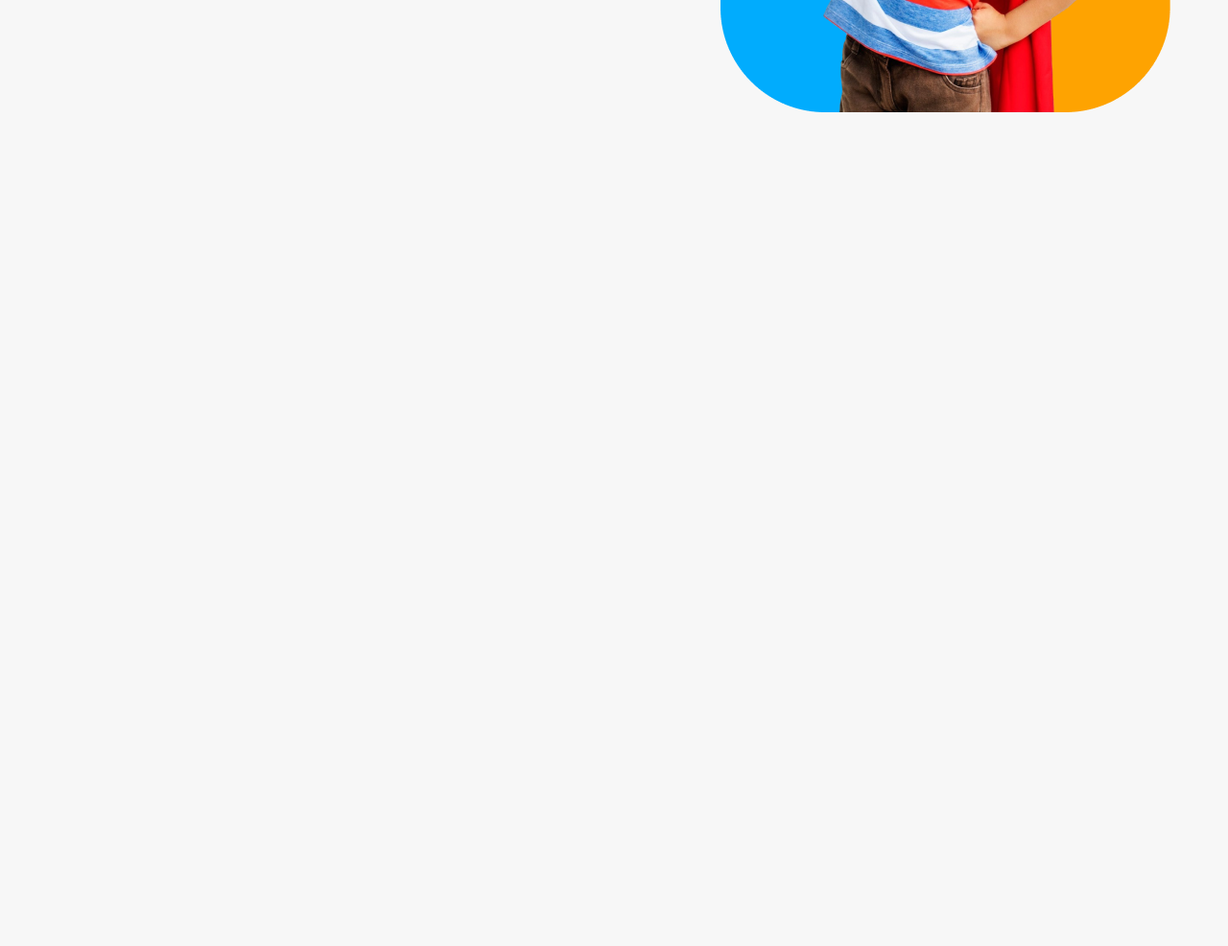
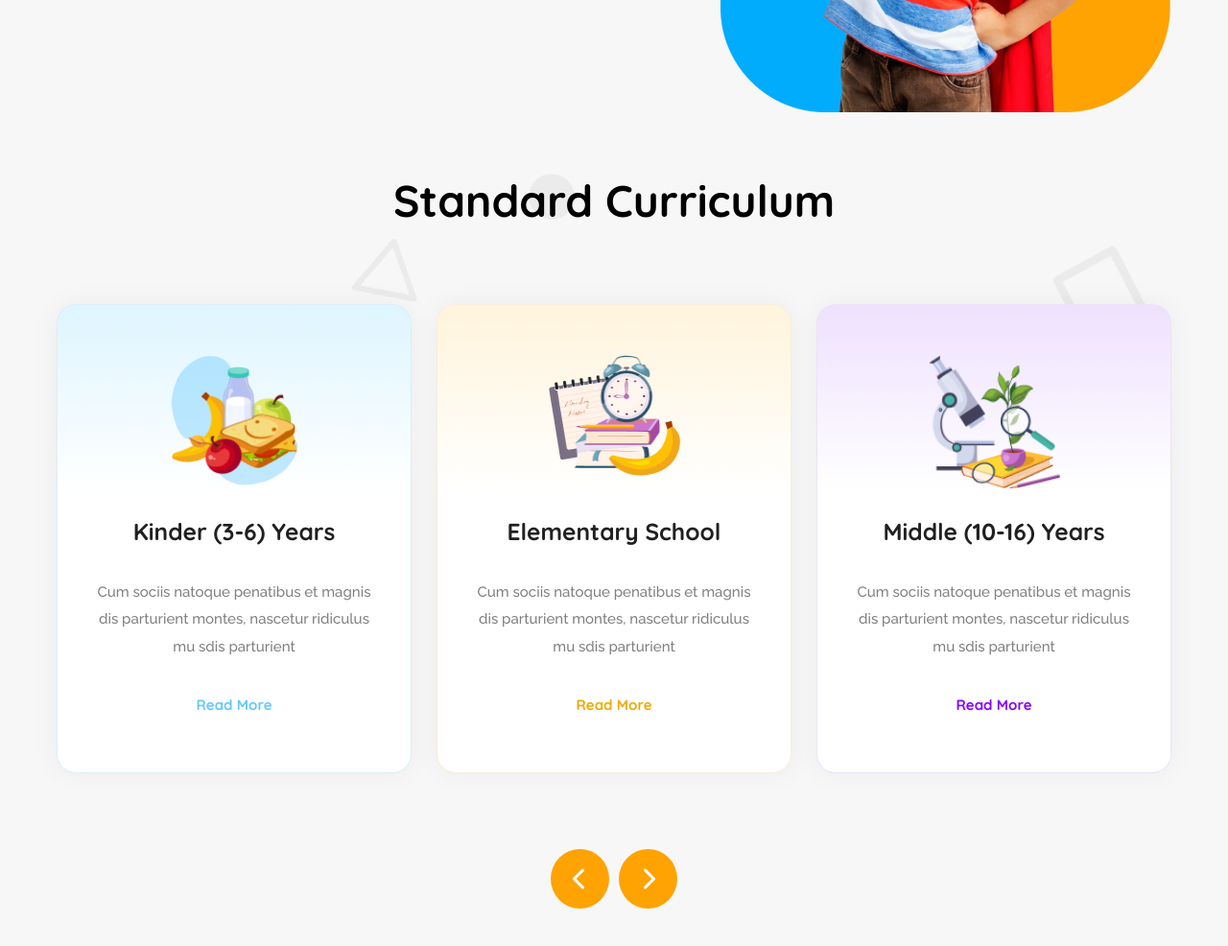
Before and after one commit to RifaOrin/Kids-School, a plain HTML site: page index.html in a window 1280 px wide. Shown: the part 560-1546 px from the top of the page at 96% size. Before the commit the page ends 800 px from the top, so only its background shows below. Drawn offline with Linux system fonts and the light colour scheme.

Commit message:
standard curriculum section style added

```diff
--- a/index.html
+++ b/index.html
@@ -54,7 +54,54 @@
         </div>
       </div>
     </header>
-    <main></main>
+    <main>
+      <section class="standard-curriculum-section">
+        <h3 class="section-title">Standard Curriculum</h3>
+        <div class="cards">
+          <div class="card" id="card-1">
+            <div class="card-image">
+              <img src="assets/kinder.png" alt="" class="card-img" />
+            </div>
+            <h5 class="card-title">Kinder (3-6) Years</h5>
+            <p class="card-description">
+              Cum sociis natoque penatibus et magnis dis parturient montes,
+              nascetur ridiculus mu sdis parturient
+            </p>
+            <button class="read-btn" id="btn-1">Read More</button>
+          </div>
+          <div class="card" id="card-2">
+            <div class="card-image">
+              <img src="assets/elementary.png" alt="" class="card-img" />
+            </div>
+            <h5 class="card-title">Elementary School</h5>
+            <p class="card-description">
+              Cum sociis natoque penatibus et magnis dis parturient montes,
+              nascetur ridiculus mu sdis parturient
+            </p>
+            <button class="read-btn" id="btn-2">Read More</button>
+          </div>
+          <div class="card" id="card-3">
+            <div class="card-image">
+              <img src="assets/middle.png" alt="" class="card-img" />
+            </div>
+            <h5 class="card-title">Middle (10-16) Years</h5>
+            <p class="card-description">
+              Cum sociis natoque penatibus et magnis dis parturient montes,
+              nascetur ridiculus mu sdis parturient
+            </p>
+            <button class="read-btn" id="btn-3">Read More</button>
+          </div>
+        </div>
+        <div class="arrow-btn">
+          <button class="arrow-left">
+            <i class="fa-solid fa-chevron-left"></i>
+          </button>
+          <button class="arrow-right">
+            <i class="fa-solid fa-chevron-right"></i>
+          </button>
+        </div>
+      </section>
+    </main>
     <footer></footer>
   </body>
 </html>
--- a/styles/kids.css
+++ b/styles/kids.css
@@ -1,5 +1,5 @@
 @import url("https://fonts.googleapis.com/css2?family=Quicksand:wght@300..700&display=swap");
-
+@import url("https://fonts.googleapis.com/css2?family=Raleway:ital,wght@0,100..900;1,100..900&display=swap");
 .quicksand {
   font-family: "Quicksand", sans-serif;
   font-optical-sizing: auto;
@@ -171,6 +171,148 @@ body {
 .custom-hr {
   display: none;
 }
+/* Main Section */
+main {
+  max-width: 1160px;
+  margin: 0 auto;
+  background-image: url("../assets/bg.png");
+  background-repeat: repeat;
+}
+main > section {
+  margin-bottom: 60px;
+  margin-top: 60px;
+}
+/* Standard Curriculum Section */
+.section-title {
+  text-align: center;
+  font-weight: 700;
+  font-size: 2.875rem;
+  line-height: 3.59rem;
+  color: #000000;
+  margin-bottom: 80px;
+}
+.cards {
+  display: grid;
+  grid-template-columns: repeat(3, 1fr);
+  column-gap: 28px;
+  margin-bottom: 80px;
+}
+.card {
+  display: flex;
+  flex-direction: column;
+  align-items: center;
+  text-align: center;
+  padding: 52px 40px;
+  border-radius: 18.86px;
+}
+#card-1 {
+  box-shadow: 0px 0px 28.3px 0.94px rgba(0, 0, 0, 0.05), 0 0 0 0.94px #def5ff;
+  background: linear-gradient(
+    to bottom,
+    rgba(222, 245, 255, 1) 0%,
+    rgba(255, 255, 255, 0) 40%
+  );
+  background-color: #ffffff;
+}
+#card-2 {
+  box-shadow: 0px 0px 28.3px 0.94px rgba(0, 0, 0, 0.05), 0 0 0 0.94px #fff4dc;
+  background: linear-gradient(
+    to bottom,
+    rgba(255, 244, 220, 1) 0%,
+    rgba(255, 255, 255, 0) 40%
+  );
+  background-color: #ffffff;
+}
+#card-3 {
+  box-shadow: 0px 0px 28.3px 0.94px rgba(0, 0, 0, 0.05), 0 0 0 0.94px #f2e8ff;
+  background: linear-gradient(
+    to bottom,
+    rgba(238, 225, 255, 1) 0%,
+    rgba(255, 255, 255, 0) 40%
+  );
+  background-color: #ffffff;
+}
+.card-image {
+  width: 137px;
+  height: 137px;
+}
+.card-img {
+  width: 100%;
+}
+.card-title {
+  margin-top: 32px;
+  margin-bottom: 33px;
+  font-weight: 700;
+  font-size: 1.5325rem;
+  line-height: 1.91875rem;
+  color: #202020;
+}
+.card-description {
+  font-family: "Raleway", sans-serif;
+  font-weight: 500;
+  color: #808080;
+  font-size: 0.94rem;
+  line-height: 1.76875rem;
+  margin-bottom: 33px;
+}
+.read-btn {
+  border: none;
+  background-color: transparent;
+  font-weight: 700;
+  font-size: 0.94rem;
+  line-height: 1.76875rem;
+  font-family: "Quicksand", sans-serif;
+  padding-bottom: 4px;
+  position: relative;
+}
+.read-btn::after {
+  content: "";
+  position: absolute;
+  bottom: 0;
+  left: 0;
+  width: 0;
+  height: 3px;
+  transition: width 0.5s ease-in-out;
+}
+#btn-1 {
+  color: #64c8ff;
+}
+#btn-2 {
+  color: #f0aa00;
+}
+#btn-3 {
+  color: #8700ff;
+}
+#btn-1::after {
+  background-color: #64c8ff;
+}
+#btn-2::after {
+  background-color: #f0aa00;
+}
+#btn-3::after {
+  background-color: #8700ff;
+}
+.read-btn:hover::after {
+  width: 100%;
+}
+.arrow-btn {
+  display: flex;
+  justify-content: center;
+  align-items: center;
+  gap: 10px;
+}
+.arrow-left,
+.arrow-right {
+  padding: 19px 23px;
+  border-radius: 50%;
+  border: none;
+  background-color: var(--orange);
+}
+.fa-chevron-left,
+.fa-chevron-right {
+  color: #ffffff;
+  font-size: 1.5rem;
+}
 @media screen and (max-width: 576px) {
   .navbar,
   .banner {
```
